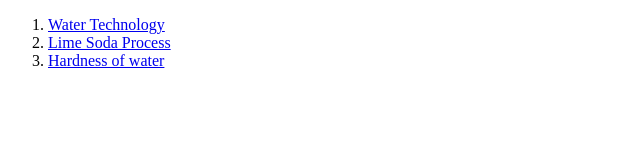
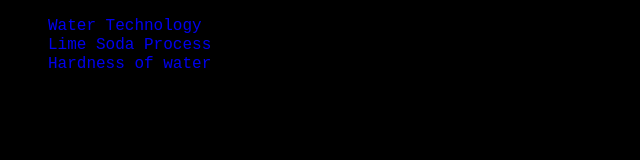
Before and after one commit to embeddeddeveloper12/Notes, a plain HTML site: page Subjects/chemistry.html in a window 1280 px wide. Shown: the whole page, without its empty margins (0-640 px from the left). Drawn offline with Linux system fonts and the light colour scheme.

Commit message:
Update chemistry.html

```diff
--- a/Subjects/chemistry.html
+++ b/Subjects/chemistry.html
@@ -2,6 +2,19 @@
 <html>
     <head>
         <title>CHEMISTRY</title>
+        <style>*{
+            background-color: black;
+        }
+        a{
+            font-family: 'Courier New', Courier, monospace;
+            text-decoration: none;
+        }
+        a:hover{
+            font-weight: bolder;
+            color: green;
+            font-size: 125%;
+        }
+    </style>
     </head>
     <body>
         <ol>
```
